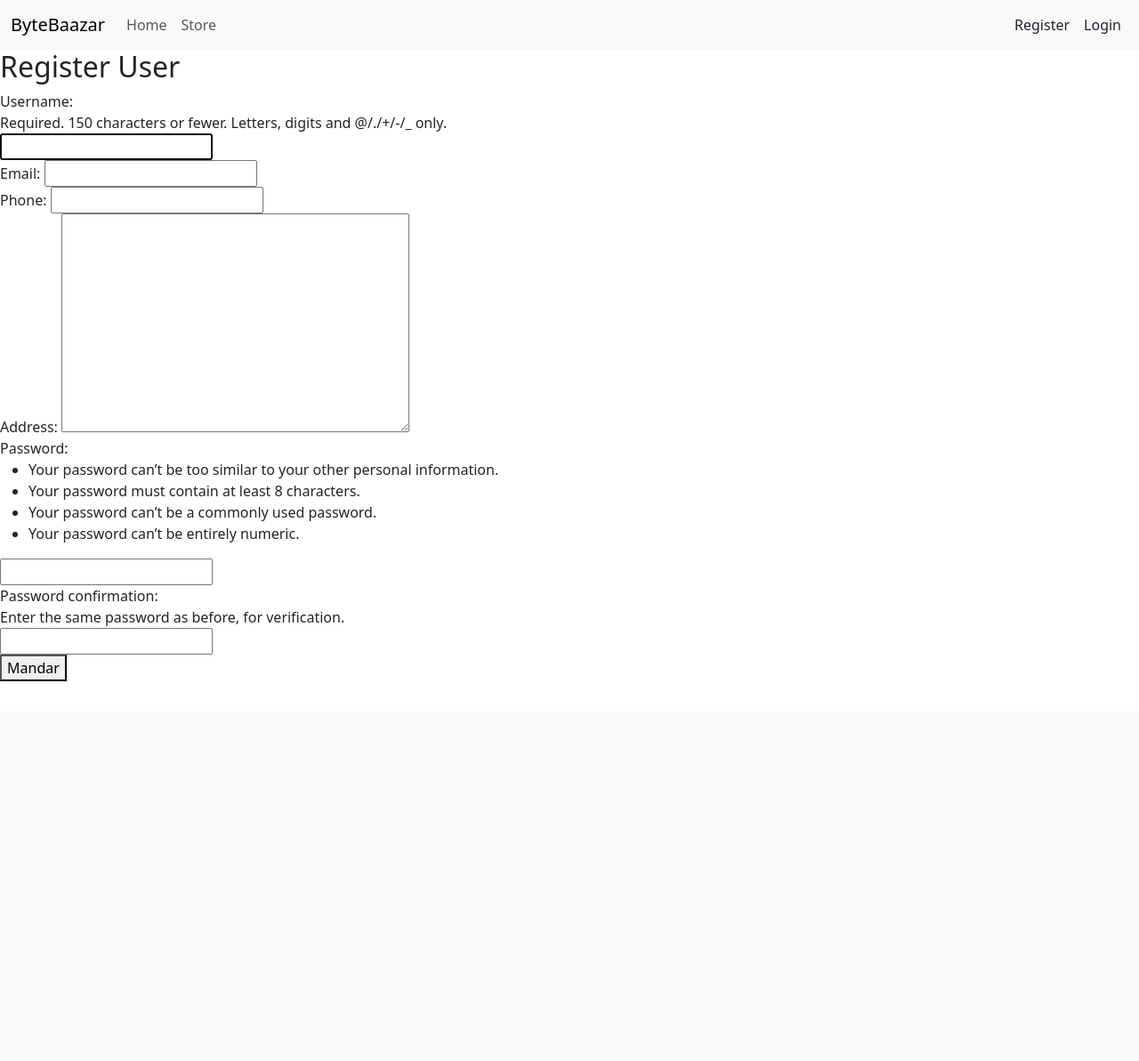
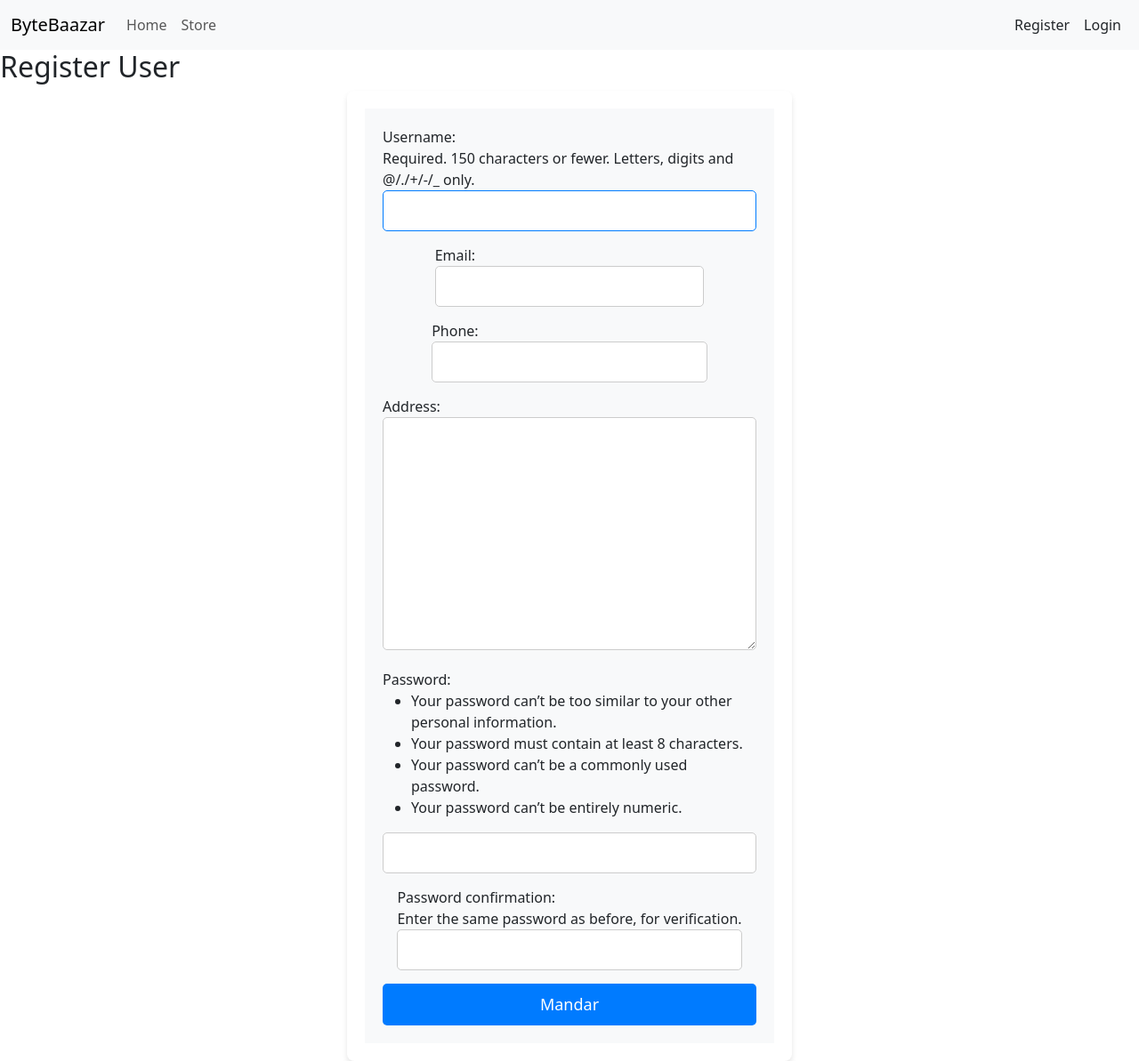
Before and after one commit to edup3/ByteBaazar, a Django app: page /register/ in a window 1280 px wide. Shown: the whole page at 89% size. Before the commit the page ends 766 px from the top, so only its background shows below. Run offline with Django 5.2, Linux system fonts and the light colour scheme.

Commit message:
feature/added_form_styles

```diff
--- /dev/null
+++ b/store/static/store/form.css
@@ -0,0 +1,64 @@
+/* styles.css */
+
+/* Estilos generales del formulario */
+form {
+    max-width: 500px;
+    margin: auto;
+    background: #ffffff;
+    padding: 20px;
+    border-radius: 8px;
+    box-shadow: 0px 4px 6px rgba(0, 0, 0, 0.1);
+}
+
+/* Estilos de los campos */
+form input, form select, form textarea {
+    width: 100%;
+    padding: 10px;
+    margin-bottom: 15px;
+    border: 1px solid #ccc;
+    border-radius: 5px;
+    font-size: 16px;
+    transition: border 0.3s ease-in-out;
+}
+
+form input:focus, form select:focus, form textarea:focus {
+    border-color: #007bff;
+    outline: none;
+}
+
+/* Estilos del botón */
+form button {
+    width: 100%;
+    padding: 10px;
+    background: #007bff;
+    color: white;
+    border: none;
+    border-radius: 5px;
+    font-size: 18px;
+    cursor: pointer;
+    transition: background 0.3s ease-in-out;
+}
+
+form button:hover {
+    background: #0056b3;
+}
+
+/* Estilos de los mensajes de error */
+form .errorlist {
+    color: red;
+    font-size: 14px;
+    list-style: none;
+    padding: 0;
+    margin: 5px 0;
+}
+
+/* Centrar el formulario en la página */
+.form-container {
+    display: flex;
+    flex-direction: column;
+    justify-content: center;
+    align-items: center;
+    min-height: 100vh;
+    background: #f8f9fa;
+    padding: 20px;
+}
--- a/store/templates/store/login.html
+++ b/store/templates/store/login.html
@@ -1,7 +1,9 @@
 {% extends 'store/base.html' %}
+{% load static %}
 {% block content %}
 <h2>Login User</h2>
 <form method="POST" action="{% url 'login' %}">
+    <link rel="stylesheet" href="{% static 'store/form.css' %}">
     {% csrf_token %}
     {{ form }}
     <button type="submit">Mandar</button>
--- a/store/templates/store/register.html
+++ b/store/templates/store/register.html
@@ -1,9 +1,15 @@
 {% extends 'store/base.html' %}
+
+{% load static %}
+
 {% block content %}
+<link rel="stylesheet" href="{% static 'store/form.css' %}">
 <h2>Register User</h2>
 <form method="POST" action="{% url 'register' %}">
-    {% csrf_token %}
-    {{ form }}
-    <button type="submit">Mandar</button>
+    <div class="form-container">
+        {% csrf_token %}
+        {{ form }}
+        <button type="submit">Mandar</button>
+    </div>
     </form>
 {% endblock %}
--- a/store/templates/store/review_form.html
+++ b/store/templates/store/review_form.html
@@ -1,5 +1,7 @@
 {% extends 'store/base.html' %}
+{% load static %}
 {% block content %}
+<link rel="stylesheet" href="{% static 'store/form.css' %}">
 <h2>Add a review</h2>
 <form method="POST">
     {% csrf_token %}
```
